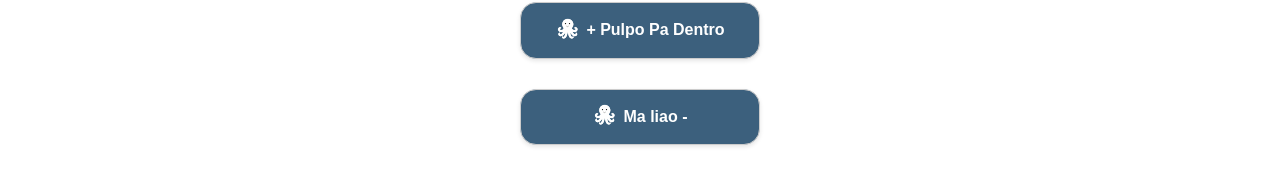
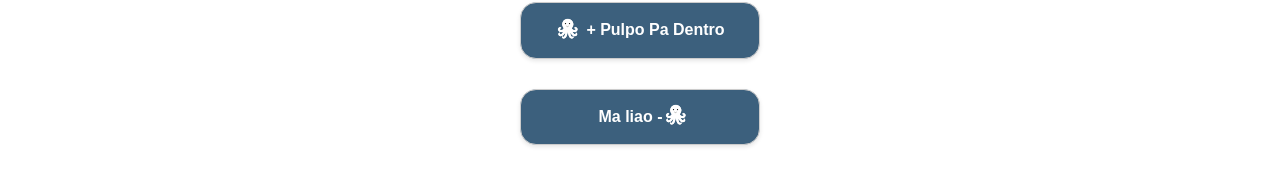
Before and after one commit to Pedromn88/camino25, a Next.js app: page /octoCounter in a window 1280 px wide. Shown: the part 551-724 px from the top of the page. Built offline with nearby package versions, Linux system fonts and the light colour scheme; no server answers; the database is empty.

Commit message:
fixed type

```diff
--- a/app/globals.css
+++ b/app/globals.css
@@ -60,7 +60,7 @@ a {
 }
 
 .flex-reverse {
-  flex-direction: ;
+  flex-direction: row-reverse;
 }
 
 .mt-3 {
```
